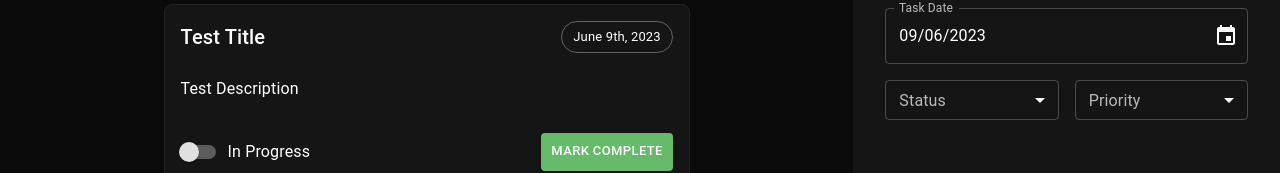
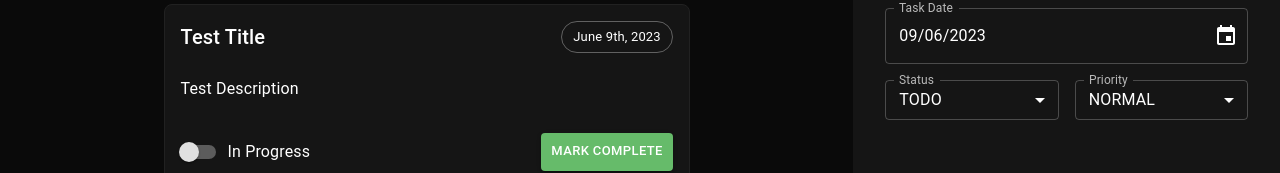
Before and after one commit to SharinLana/typescript-fullstack-tasks-manager, a React (Create React App) app in the folder client/: page / in a window 1280 px wide. Shown: the part 535-708 px from the top of the page. Built offline with nearby package versions, Linux system fonts and the light colour scheme.

Commit message:
set state for the task form inputs in TaskForm.tsx

```diff
--- a/client/src/components/taskForm/TaskForm.tsx
+++ b/client/src/components/taskForm/TaskForm.tsx
@@ -1,4 +1,4 @@
-import React, { FC, ReactElement } from 'react';
+import React, { FC, ReactElement, useState } from 'react';
 import { Box, Typography, Stack } from '@mui/material';
 import TaskTitleField from './_taskTitleField';
 import TaskDescriptionField from './_taskDescriptionField';
@@ -8,6 +8,12 @@
 import { Priority } from './enums/Priority';
 
 const TaskForm: FC = (): ReactElement => {
+  const [title, setTitle] = useState<string | undefined>(undefined);
+  const [description, setDescription] = useState<string | undefined>(undefined);
+  const [date, setDate] = useState<Date | null>(new Date());
+  const [priority, setPriority] = useState<string>(Priority.normal);
+  const [status, setStatus] = useState<string>(Status.todo);
+
   return (
     <Box
       px={4}
@@ -24,15 +30,19 @@
       </Typography>
 
       <Stack sx={{ width: '100%' }} spacing={2}>
-        <TaskTitleField />
-        <TaskDescriptionField />
-        <TaskDateField />
+        <TaskTitleField onChange={(e) => setTitle(e.target.value)} />
+        <TaskDescriptionField
+          onChange={(e) => setDescription(e.target.value)}
+        />
+        <TaskDateField value={date} onChange={(date) => setDate(date)} />
       </Stack>
 
       <Stack direction="row" sx={{ width: '100%' }} spacing={2} mt={2}>
         <TaskSelectField
           label="Status"
           name="status"
+          value={status}
+          onChange={(e) => setStatus(e.target.value as string)}
           items={[
             { value: Status.todo, label: Status.todo.toUpperCase() },
             {
@@ -45,6 +55,8 @@
         <TaskSelectField
           label="Priority"
           name="priority"
+          value={priority}
+          onChange={(e) => setPriority(e.target.value as string)}
           items={[
             { value: Priority.high, label: Priority.high.toUpperCase() },
             {
```
